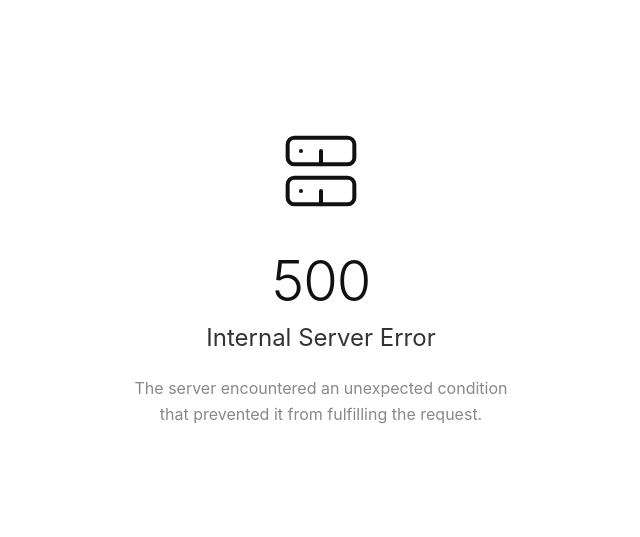
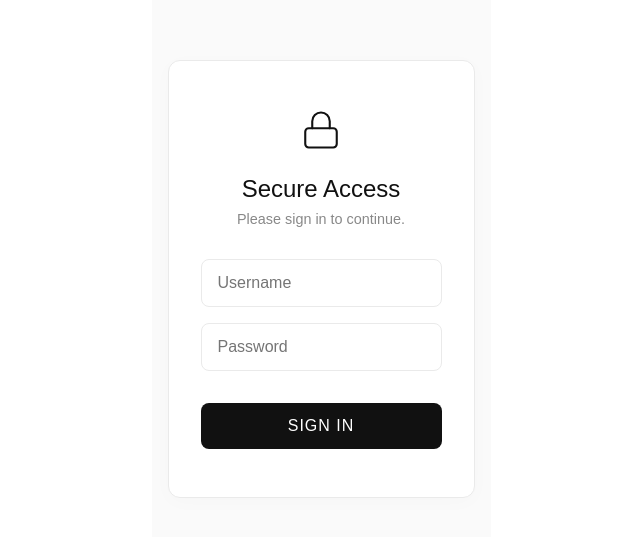
Before and after one commit to hyein89/Superlinkdd, a Next.js app: page /login in a window 1280 px wide. Before the commit this address had no page. Shown: the part 121-658 px from the top of the page, without its empty margins (319-959 px from the left). Built offline with nearby package versions, Linux system fonts and the light colour scheme.

Commit message:
Create page.js

```diff
--- /dev/null
+++ b/app/login/page.js
@@ -0,0 +1,83 @@
+'use client';
+import { useState } from 'react';
+
+export default function LoginPage() {
+  const [formData, setFormData] = useState({ username: '', password: '' });
+  const [status, setStatus] = useState({ loading: false, error: null });
+
+  const handleSubmit = async (e) => {
+    e.preventDefault();
+    setStatus({ loading: true, error: null });
+
+    try {
+      const response = await fetch('/api/login', {
+        method: 'POST',
+        headers: { 'Content-Type': 'application/json' },
+        body: JSON.stringify(formData)
+      });
+
+      const data = await response.json();
+
+      if (response.ok && data.success) {
+        // Jika sukses, langsung arahkan ke halaman List
+        window.location.href = '/list';
+      } else {
+        setStatus({ loading: false, error: data.message });
+      }
+    } catch (error) {
+      setStatus({ loading: false, error: 'Network error. Please try again.' });
+    }
+  };
+
+  return (
+    <main style={{ display: 'flex', justifyContent: 'center', alignItems: 'center', minHeight: '100vh', backgroundColor: '#fafafa', fontFamily: 'sans-serif', padding: '1rem' }}>
+
+      {/* Kotak Login dengan Border Super Tipis */}
+      <div style={{ backgroundColor: '#ffffff', width: '100%', maxWidth: '380px', padding: '3rem 2rem', borderRadius: '12px', border: '1px solid #eaeaea', boxShadow: '0 4px 20px rgba(0,0,0,0.02)', textAlign: 'center' }}>
+
+        {/* Ikon SVG Gembok (Padlock) */}
+        <div style={{ display: 'flex', justifyContent: 'center', marginBottom: '1.5rem' }}>
+          <svg width="42" height="42" viewBox="0 0 24 24" fill="none" stroke="#111" strokeWidth="1.2" strokeLinecap="round" strokeLinejoin="round">
+            <rect x="3" y="11" width="18" height="11" rx="2" ry="2"></rect>
+            <path d="M7 11V7a5 5 0 0 1 10 0v4"></path>
+          </svg>
+        </div>
+
+        <h1 style={{ fontSize: '1.5rem', fontWeight: '400', color: '#111', marginBottom: '0.5rem' }}>Secure Access</h1>
+        <p style={{ fontSize: '0.9rem', color: '#888', marginBottom: '2rem' }}>Please sign in to continue.</p>
+
+        {/* Notifikasi Error Elegan Tanpa Alert */}
+        {status.error && (
+          <div style={{ backgroundColor: '#fff0f0', color: '#d32f2f', padding: '10px', borderRadius: '8px', fontSize: '0.85rem', marginBottom: '1.5rem', border: '1px solid #ffe0e0' }}>
+            {status.error}
+          </div>
+        )}
+
+        <form onSubmit={handleSubmit} style={{ display: 'flex', flexDirection: 'column', gap: '1rem' }}>
+          <input
+            type="text" required placeholder="Username" value={formData.username}
+            onChange={(e) => setFormData({...formData, username: e.target.value})}
+            style={{ width: '100%', padding: '14px 16px', fontSize: '1rem', border: '1px solid #eaeaea', borderRadius: '8px', outline: 'none', transition: 'border 0.2s', boxSizing: 'border-box' }}
+            onFocus={(e) => e.target.style.border = '1px solid #111'}
+            onBlur={(e) => e.target.style.border = '1px solid #eaeaea'}
+          />
+
+          <input
+            type="password" required placeholder="Password" value={formData.password}
+            onChange={(e) => setFormData({...formData, password: e.target.value})}
+            style={{ width: '100%', padding: '14px 16px', fontSize: '1rem', border: '1px solid #eaeaea', borderRadius: '8px', outline: 'none', transition: 'border 0.2s', boxSizing: 'border-box' }}
+            onFocus={(e) => e.target.style.border = '1px solid #111'}
+            onBlur={(e) => e.target.style.border = '1px solid #eaeaea'}
+          />
+
+          <button
+            type="submit" disabled={status.loading}
+            style={{ marginTop: '1rem', width: '100%', padding: '14px', fontSize: '1rem', fontWeight: '500', color: status.loading ? '#888' : '#fff', backgroundColor: status.loading ? '#f5f5f5' : '#111', border: 'none', borderRadius: '8px', cursor: status.loading ? 'not-allowed' : 'pointer', transition: 'all 0.2s' }}
+          >
+            {status.loading ? 'Authenticating...' : 'Sign In'}
+          </button>
+        </form>
+      </div>
+    </main>
+  );
+}
```
